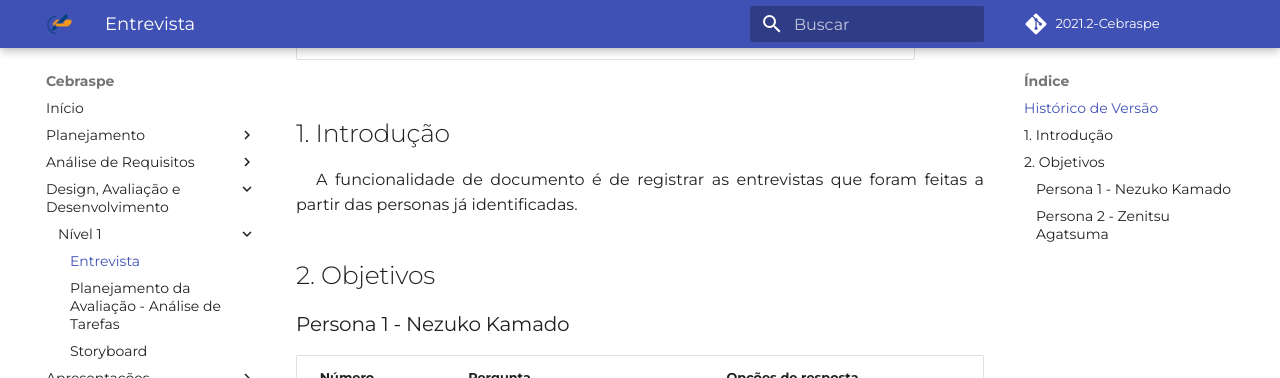
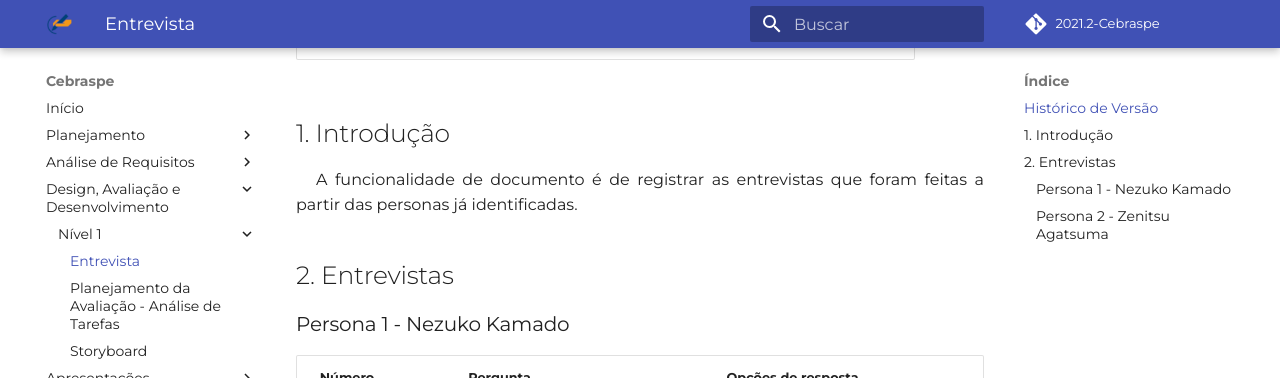
Before and after one commit to Interacao-Humano-Computador/2021.2-Cebraspe, an MkDocs documentation site: the page built from docs/Avaliação_desenvolvimento/Nivel1/entrevista.md, in a window 1280 px wide and 900 px high, scrolled down 308 px. Shown: the top 378 px of the window. Built offline with MkDocs 1.6.1 and Material for MkDocs 9.7.7, drawn with Linux system fonts in a browser that asks for light colours; some web fonts are replaced; comment, search, counter and statistics services are not loaded.

Commit message:
Update entrevista.md

```diff
--- a/docs/Avaliação_desenvolvimento/Nivel1/entrevista.md
+++ b/docs/Avaliação_desenvolvimento/Nivel1/entrevista.md
@@ -12,7 +12,7 @@
 A funcionalidade de documento é de registrar as entrevistas que foram feitas a partir das personas já identificadas.
 </p>
 
-## 2. Objetivos
+## 2. Entrevistas
 ### Persona 1 - Nezuko Kamado
 | Número| <center> Pergunta                                  | <center> Opções de resposta                   |
 |:-----:|:---------------------------------------------------|:----------------------------------------------|
```
